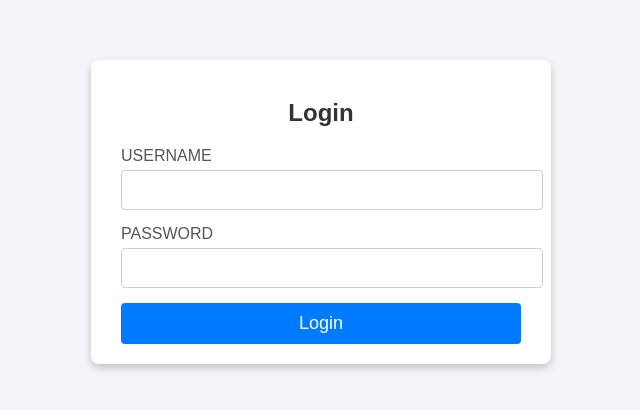
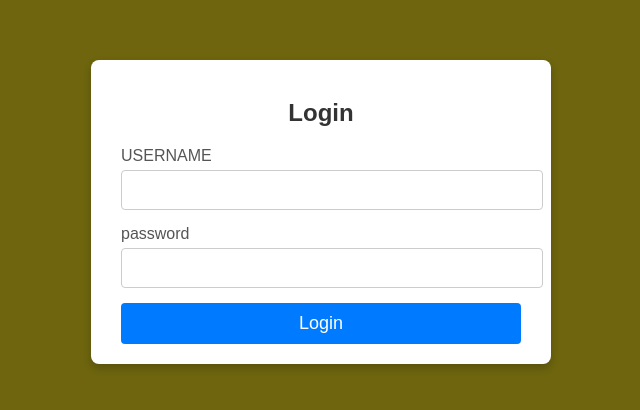
Before and after one commit to Darshana1803/FOSS-ASSIGNMENT, a plain HTML site: page index.html in a window 1280 px wide. Shown: the part 188-598 px from the top of the page, without its empty margins (319-959 px from the left). Drawn offline with Linux system fonts and the light colour scheme.

Commit message:
Update index.html

```diff
--- a/index.html
+++ b/index.html
@@ -7,7 +7,7 @@
     <style>
         body {
             font-family: Arial, sans-serif;
-            background-color: #f4f4f9;
+            background-color: #6e650e;
             margin: 0;
             padding: 0;
             display: flex;
@@ -16,7 +16,7 @@
             height: 100vh;
         }
         .login-container {
-            background-color: #fff;
+            background-color: #ffffff;
             box-shadow: 0 4px 8px rgba(0, 0, 0, 0.2);
             border-radius: 8px;
             padding: 20px 30px;
@@ -79,7 +79,7 @@
                 <input type="text" id="username" name="username" required>
             </div>
             <div class="form-group">
-                <label for="DARSH">PASSWORD</label>
+                <label for="DARSH">password</label>
                 <input type="password" id="password" name="password" required>
             </div>
             <button type="submit" class="login-btn">Login</button>
```
